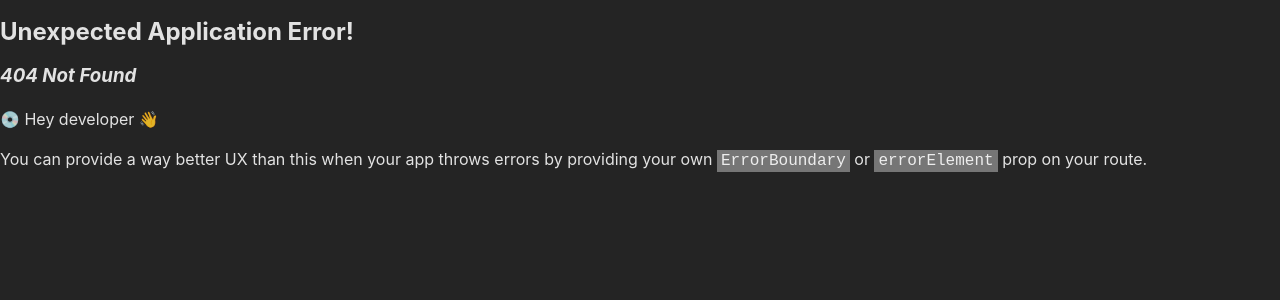
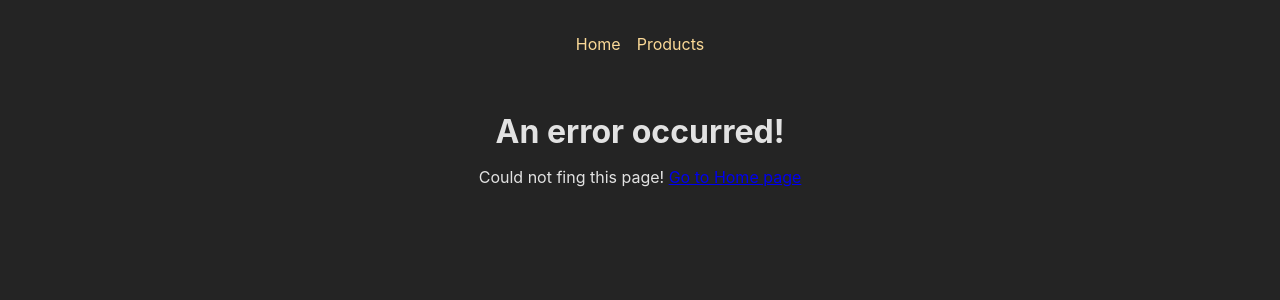
Before and after one commit to willl-8523/starting-react-router, a React (Create React App) app: page /products/1 in a window 1280 px wide. Before the commit this address had no page. Shown: the top 300 px of the page. Built offline with nearby package versions, Linux system fonts and the light colour scheme.

Commit message:
Showing ErrorPage with errorElement

```diff
--- a/src/App.js
+++ b/src/App.js
@@ -1,4 +1,5 @@
 import { createBrowserRouter, RouterProvider } from 'react-router-dom';
+import ErrorPage from './pages/Error';
 import Homepage from './pages/Home';
 import ProductsPage from './pages/Products';
 import RootLayout from './pages/Root';
@@ -7,6 +8,7 @@
   {
     path: '/',
     element: <RootLayout />,
+    errorElement: <ErrorPage />,
     children: [
       { path: '/', element: <Homepage /> },
       { path: '/products', element: <ProductsPage /> },
--- a/src/index.css
+++ b/src/index.css
@@ -48,3 +48,8 @@
   margin: 0;
   padding: 0;
 }
+
+main {
+  margin: 2rem auto;
+  text-align: center;
+}
--- /dev/null
+++ b/src/pages/Error.js
@@ -0,0 +1,19 @@
+import React from 'react';
+import MainNavigation from '../components/MainNavigation';
+import { Link } from 'react-router-dom';
+
+const ErrorPage = () => {
+  return (
+    <>
+      <MainNavigation />
+      <main>
+        <h1>An error occurred!</h1>
+        <p>
+          Could not fing this page! <Link to="/">Go to Home page</Link>
+        </p>
+      </main>
+    </>
+  );
+};
+
+export default ErrorPage;
--- a/src/pages/Root.js
+++ b/src/pages/Root.js
@@ -1,13 +1,12 @@
 import React from 'react';
 import { Outlet } from 'react-router-dom';
 import MainNavigation from '../components/MainNavigation';
-import classes from './Roots.module.css';
 
 const RootLayout = () => {
   return (
     <>
       <MainNavigation />
-      <main className={classes.content}>
+      <main>
         <Outlet />
       </main>
     </>
--- a/src/pages/Roots.module.css
+++ /dev/null
@@ -1,4 +0,0 @@
-.content {
-    margin: 2rem auto;
-    text-align: center;
-}
```
